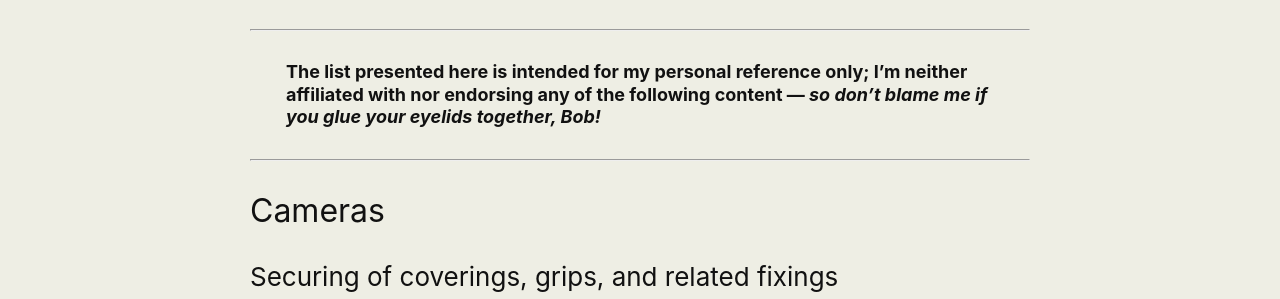
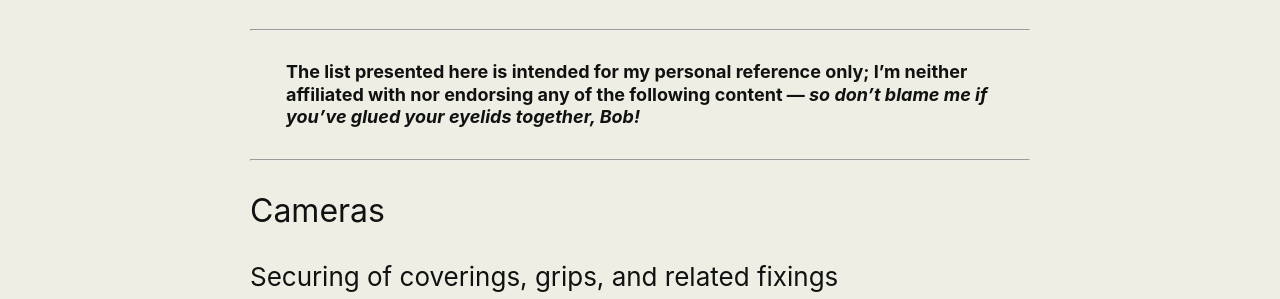
Before and after one commit to martbetz/martbetz.github.io, a Jekyll site: the page built from servicing-and-repair-resources.html, in a window 1280 px wide. Shown: the part 232-531 px from the top of the page. Built offline with Jekyll 4.4.1, drawn with Linux system fonts in a browser that asks for light colours.

Commit message:
Update servicing-and-repair-resources.html

```diff
--- a/servicing-and-repair-resources.html
+++ b/servicing-and-repair-resources.html
@@ -10,7 +10,7 @@
 This webpage is currently under construction (and until I get out of my rocking chair and decide to do something useful, it’s likely to remain so 😴).
 <hr>
 <span style="display:block; margin-left:2em; margin-right:2em">
-<b>The list presented here is intended for my personal reference only; I’m neither affiliated with nor endorsing any of the following content — <i>so don’t blame me if you glue your eyelids together, Bob!</i></b>
+<b>The list presented here is intended for my personal reference only; I’m neither affiliated with nor endorsing any of the following content — <i>so don’t blame me if you’ve glued your eyelids together, Bob!</i></b>
 </span>
 </div>
 </font>
```
